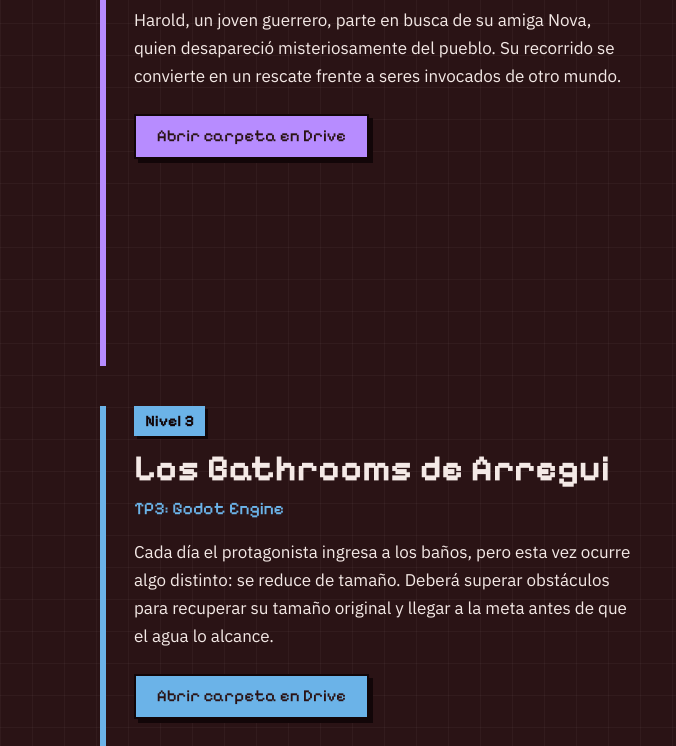
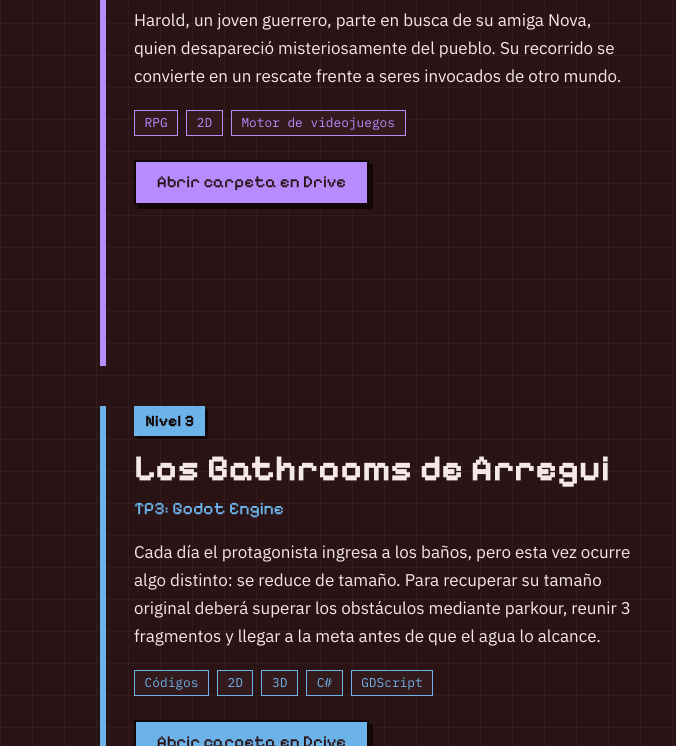
Before and after one commit to Pablisky48/Mi-Portfolio-Web-de-Videojuegos---F.-de-la-Programaci-n---Pablo-Romero, a plain HTML site: page index.html in a window 1280 px wide. Shown: the part 2121-2867 px from the top of the page, 0-676 px from the left. Drawn offline with Linux system fonts and the light colour scheme.

Commit message:
Add files via upload

```diff
--- a/index.html
+++ b/index.html
@@ -139,6 +139,11 @@ TP3  Godot
               <p>
                 El jugador encarna al conductor de un automóvil convertible que debe rescatar a personas con discapacidad que caen del cielo, y resistir un minuto hasta que finalice el tiempo.
               </p>
+              <ul class="etiquetas" aria-label="Etiquetas del TP1">
+                <li>Bloques</li>
+                <li>2D</li>
+                <li>Aprendizaje de programación</li>
+              </ul>
               <div class="proyecto-acciones">
                 <a class="boton boton-primario" href="https://drive.google.com/drive/folders/1s2l9pV7gFDfcoLtMY0ai1pBovXLUKJxO?usp=drive_link" target="_blank" rel="noopener">Abrir carpeta en Drive</a>
               </div>
@@ -169,6 +174,11 @@ TP3  Godot
               <p>
                 Harold, un joven guerrero, parte en busca de su amiga Nova, quien desapareció misteriosamente del pueblo. Su recorrido se convierte en un rescate frente a seres invocados de otro mundo.
               </p>
+              <ul class="etiquetas" aria-label="Etiquetas del TP2">
+                <li>RPG</li>
+                <li>2D</li>
+                <li>Motor de videojuegos</li>
+              </ul>
               <div class="proyecto-acciones">
                 <a class="boton boton-primario" href="https://drive.google.com/drive/folders/1EqH6-xCWWyYZqRAkaNTjg5H1vo4pBxU4?usp=drive_link" target="_blank" rel="noopener">Abrir carpeta en Drive</a>
               </div>
@@ -197,8 +207,15 @@ TP3  Godot
               <h3>Los Bathrooms de Arregui</h3>
               <p class="proyecto-herramienta">TP3: Godot Engine</p>
               <p>
-                Cada día el protagonista ingresa a los baños, pero esta vez ocurre algo distinto: se reduce de tamaño. Deberá superar obstáculos para recuperar su tamaño original y llegar a la meta antes de que el agua lo alcance.
+                Cada día el protagonista ingresa a los baños, pero esta vez ocurre algo distinto: se reduce de tamaño. Para recuperar su tamaño original deberá superar los obstáculos mediante parkour, reunir 3 fragmentos y llegar a la meta antes de que el agua lo alcance.
               </p>
+              <ul class="etiquetas" aria-label="Etiquetas del TP3">
+                <li>Códigos</li>
+                <li>2D</li>
+                <li>3D</li>
+                <li>C#</li>
+                <li>GDScript</li>
+              </ul>
               <div class="proyecto-acciones">
                 <a class="boton boton-primario" href="https://drive.google.com/drive/folders/1pCOC8dO1cnNsR7Y6p9lfxhZzP9IT4-sz?usp=drive_link" target="_blank" rel="noopener">Abrir carpeta en Drive</a>
               </div>
--- a/style.css
+++ b/style.css
@@ -642,6 +642,25 @@ h2::after {
   max-width: 34rem;
 }
 
+.etiquetas {
+  display: flex;
+  flex-wrap: wrap;
+  gap: 0.5rem;
+  margin: 1.25rem 0 0;
+  padding: 0;
+  list-style: none;
+}
+
+.etiquetas li {
+  padding: 0.1rem 0.6rem;
+  font-family: var(--fuente-codigo);
+  font-size: 0.8rem;
+  line-height: 1.6;
+  color: var(--c);
+  background-color: var(--superficie);
+  border: 1px solid var(--c);
+}
+
 .proyecto-acciones {
   display: flex;
   flex-wrap: wrap;
```
